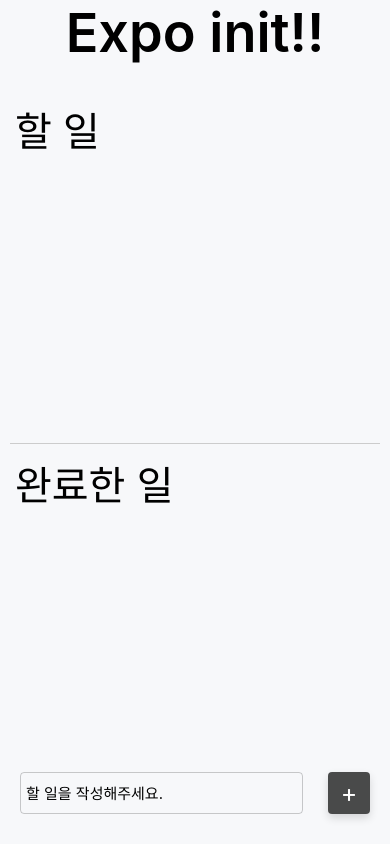
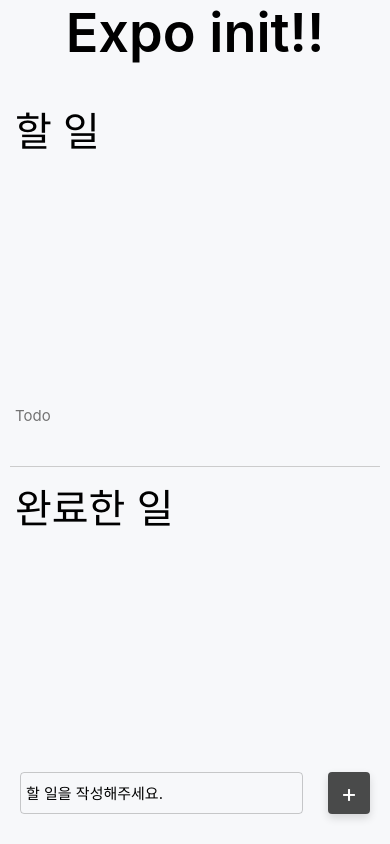
Before and after one commit to ktaeeun43/todo-list-expo, a React Native app: screen / in a window 390 px wide. Built offline with nearby package versions, Linux system fonts and the light colour scheme.

Commit message:
todoItem 완성

```diff
--- a/App.js
+++ b/App.js
@@ -2,6 +2,7 @@
 import React from "react";
 import { Platform, SafeAreaView, StyleSheet, Text, View } from "react-native";
 import InputForm from "./components/InputForm";
+import TodoItem from "./components/TodoItem";
 
 export default function App() {
   return (
@@ -11,6 +12,7 @@
       <View style={styles.listView}>
         <Text style={styles.listTitle}>할 일</Text>
       </View>
+      <TodoItem />
       <View style={styles.seperator} />
       <View style={styles.listView}>
         <Text style={styles.listTitle}>완료한 일</Text>
--- /dev/null
+++ b/components/TodoItem.js
@@ -0,0 +1,58 @@
+import { Pressable, StyleSheet, Text, View } from "react-native";
+import React from "react";
+
+const TodoItem = () => {
+  return (
+    <View style={styles.itemContainer}>
+      <Text style={[styles.itemText]}>Todo</Text>
+      <Pressable style={[styles.deleteButton]} hitSlop={10}></Pressable>
+    </View>
+  );
+};
+
+export default TodoItem;
+
+const styles = StyleSheet.create({
+  itemContainer: {
+    flexDirection: "row",
+    alignItems: "center",
+    paddingTop: 10,
+    paddingBottom: 15,
+    paddingHorizontal: 15,
+    backgroundColor: "#f7f8fa",
+  },
+  itemCheckbox: {
+    justifyContent: "center",
+    alignItems: "center",
+    width: 20,
+    height: 20,
+    marginRight: 13,
+    borderRadius: 6,
+  },
+  itemCheckboxCheckedIcon: {
+    shadowColor: "#000000",
+    shadowOpacity: 0.14,
+    shadowRadius: 8,
+    shadowOffset: {
+      width: 0,
+      height: 4,
+    },
+  },
+  itemText: {
+    marginRight: "auto",
+    fontSize: 15,
+    paddingRight: 25,
+    lineHeight: 20,
+    color: "#737373",
+  },
+  itemTextChecked: {
+    opacity: 0.3,
+    textDecorationLine: "line-through",
+  },
+  deleteButton: {
+    opacity: 0.8,
+  },
+  deleteButtonDone: {
+    opacity: 0.3,
+  },
+});
```
